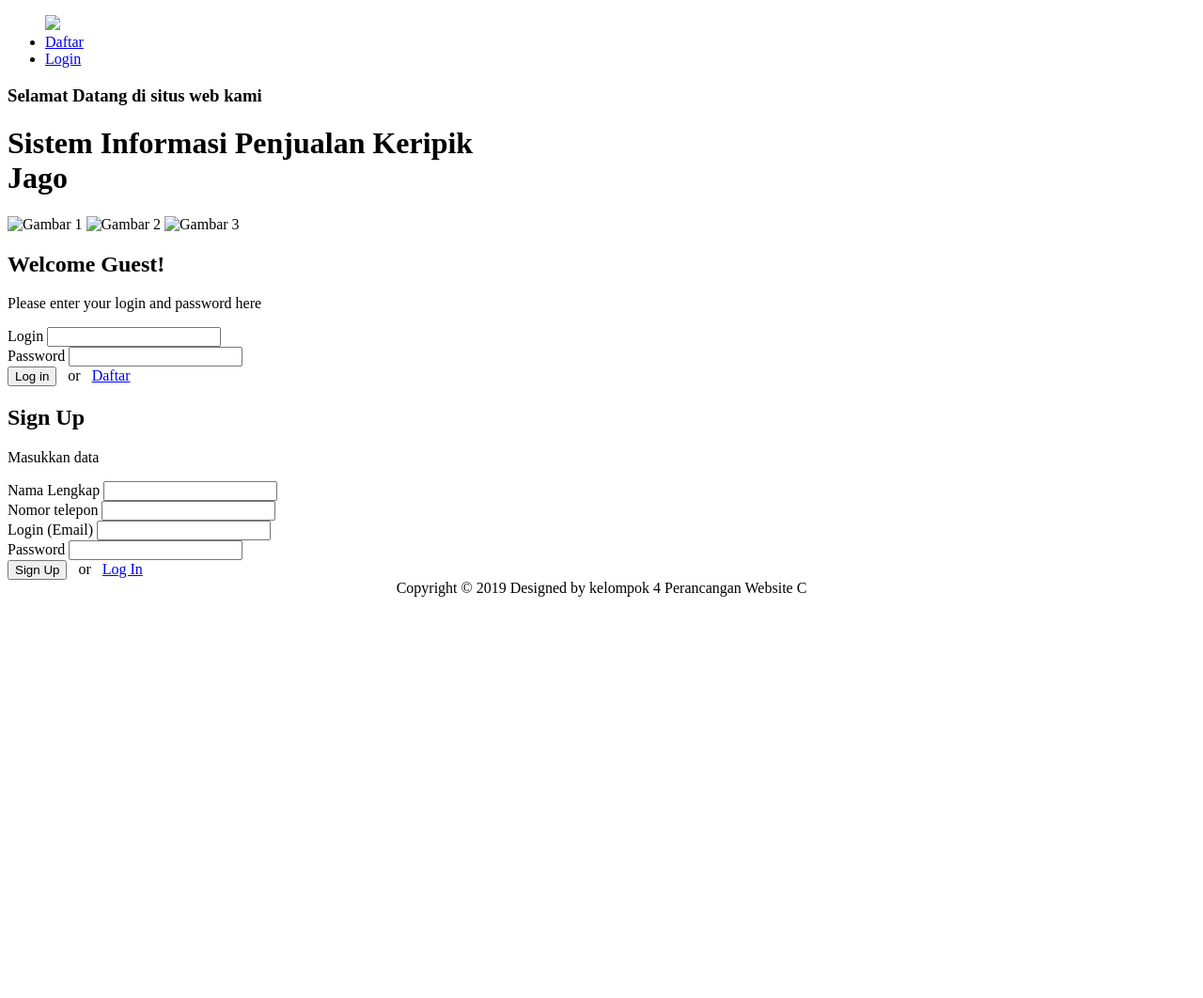
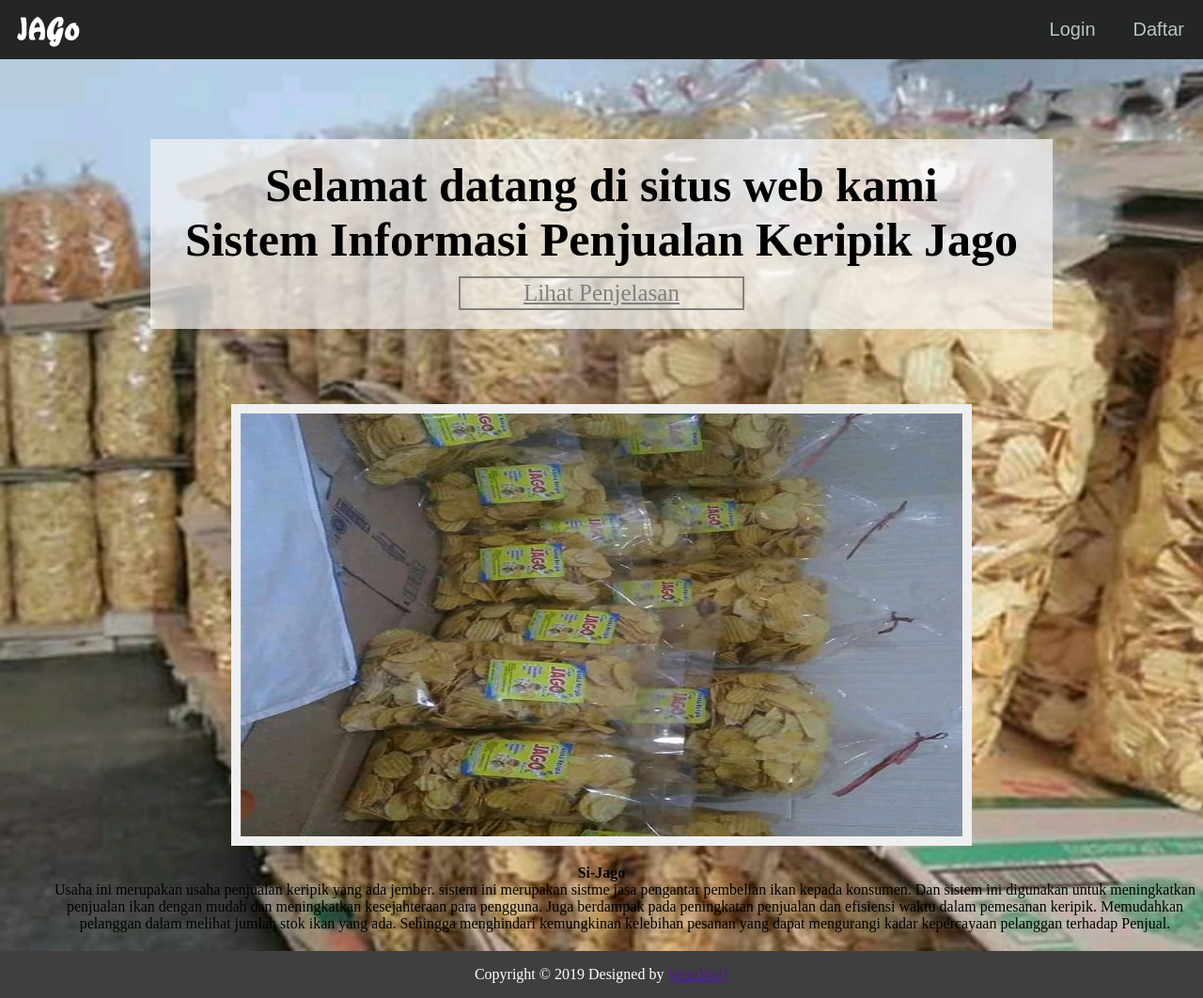
Before and after one commit to HusnulSI16/HusnulSI16.github.io, a plain HTML site: page index.html in a window 1280 px wide. Shown: the whole page at 94% size. Before the commit the page ends 800 px from the top, so only its background shows below. Drawn offline with Linux system fonts and the light colour scheme; files whose address does not match are found by name.

Commit message:
Update index.html

```diff
--- a/index.html
+++ b/index.html
@@ -1,59 +1,52 @@
 <!DOCTYPE html>
 <html>
 <head>
-  <title>Home</title>
-  <link rel="stylesheet" type="text/css" href="./css/index.css">
+	<title>Si-Jago</title>
+	<link rel="stylesheet" type="text/css" href="css/style.css">
+	<link rel="stylesheet" type="text/css" href="css/pop_up.css">
+	<link rel="stylesheet" type="text/css" href="css/carousel.css">
+	<link rel="stylesheet" type="text/css" href="css/footer.css">
 </head>
-
 <body>
+<!--Header-->
 <div class="main">
   <div class="nav">
     <ul>
-      <img src="Logo/Jago.PNG">
+      <img src="img/Jago.PNG">
       <li><a href="#join_form"">Daftar</a></li>
       <li><a href="#login_form">Login</a></li>
     </ul>
   </div>
-
-  <!--konten-->
+ <!--Middle-->
  <div class="konten">
-    <h3>Selamat Datang di situs web kami</h3>
-    <h1>Sistem Informasi Penjualan Keripik<br>Jago</h1>
-    <div class=malasngoding-slider>
-      <div class=isi-slider>
-        <img src="Logo/Gambar1.JPG" alt="Gambar 1">
-        <img src="Logo/Gambar2.JPG" alt="Gambar 2">
-        <img src="Logo/Gambar3.JPG" alt="Gambar 3">
+      <div id="box_sd">
+        <h1>Selamat datang di situs web kami<br>Sistem Informasi Penjualan Keripik Jago</h1>
+        <a href="#kedua">Lihat Penjelasan</a>
       </div>
     </div>
-  </div>
-
- <!--pop up-->
-
-  </div>
+<!--pop_up-->
 <a href="#x" class="overlay" id="login_form"></a>
     <div class="popup">
-          <form class="" action="Admin.html">
-            <h2>Welcome Guest!</h2>
-            <p>Please enter your login and password here</p>
+        <form class="" action="pelanggan_home.html">
+            <h2>Selamat datang</h2>
+            <p>Silahkan masukkan username dan password anda</p>
             <div>
-                <label for="login">Login</label>
+                <label for="login"> Username</label>
                 <input type="text" id="login" value="" />
             </div>
             <div>
                 <label for="password">Password</label>
                 <input type="password" id="password" value="" />
             </div>
-            <button type="submit">Log in</button>&nbsp;&nbsp;&nbsp;or&nbsp;&nbsp;&nbsp;<a href="#join_form" id="join_pop">Daftar</a>
+            <button type="submit">Daftar</button>&nbsp;&nbsp;&nbsp;atau&nbsp;&nbsp;&nbsp;<a href="#join_form" id="join_pop">Daftar</a>
          <a class="close" href="#close"></a>
        </form>
    </div>
 
-
-        <!-- popup form #2 -->
 <a href="#x" class="overlay" id="join_form"></a>
     <div class="popup">
-            <h2>Sign Up</h2>
+        <form action="pelanggan_home.html">
+            <h2>Daftar</h2>
             <p>Masukkan data</p>
             <div>
                 <label for="nama">Nama Lengkap</label>
@@ -71,15 +64,36 @@
                 <label for="pass">Password</label>
                 <input type="password" id="pass" value="" />
             </div>
-            <input type="button" value="Sign Up" />&nbsp;&nbsp;&nbsp;or&nbsp;&nbsp;&nbsp;<a href="#login_form" id="login_pop">Log In</a>
-
+            <button type="submit">Daftar</button>&nbsp;&nbsp;&nbsp;or&nbsp;&nbsp;&nbsp;<a href="#login_form" id="login_pop">Masuk</a>
+        </form>
             <a class="close" href="#close"></a>
     </div>
 
+<!--carousel-->
+<div class=malasngoding-slider>
+    <div class=isi-slider>
+        <img src="img/Gambar1.JPG" alt="Gambar 1">
+        <img src="img/Gambar2.JPG" alt="Gambar 2">
+        <img src="img/Gambar3.JPG" alt="Gambar 3">
+      </div>
+    </div>
+
+
 
      <!--footer-->
-    <div id="footer" style="text-align: center;">
+ <div class="sale-statistic-area">
+    <div class="container">
+    <div class="col-xs-12" style="text-align: center;">
+        <div id="kedua">
+        <h4>Si-Jago</h4>
+        <div class="box_sd"><p style="text-align: center; margin-left: 50px; margin-bottom: 20px;">Usaha ini merupakan usaha penjualan keripik yang ada jember. sistem ini merupakan sistme jasa pengantar pembelian ikan kepada konsumen. Dan sistem ini digunakan untuk meningkatkan penjualan ikan dengan mudah dan meningkatkan kesejahteraan para pengguna. Juga berdampak pada peningkatan penjualan dan efisiensi waktu dalam pemesanan keripik. Memudahkan pelanggan dalam melihat jumlah stok ikan yang ada. Sehingga menghindari kemungkinan kelebihan pesanan yang dapat mengurangi kadar kepercayaan pelanggan terhadap Penjual.</p></div>
+        </div>
+    </div>
+</div>
+    <div id="footer">
         Copyright &copy; 2019
-        Designed by kelompok 4 Perancangan Website C</a>
+        Designed by <a href="">WereWolf</a>
+    </div>
  </div>
 </body>
+</html>
```
Lines whose indentation alone changed are shown as unchanged.
